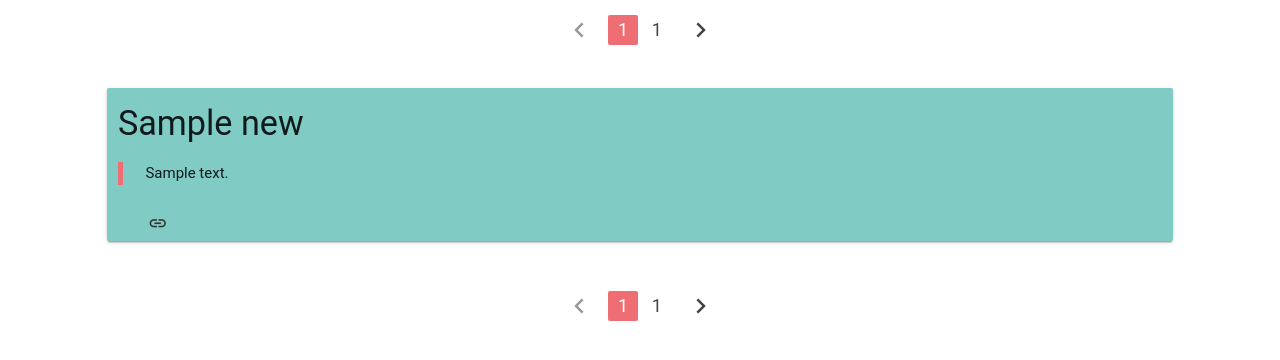
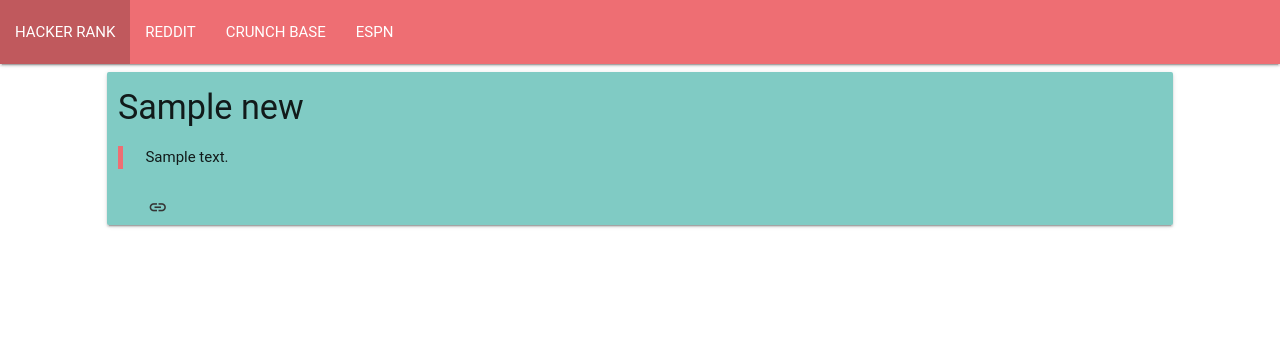
Before and after one commit to vendettacoder/HackerClient, a Flask app: template templates/homepage.html in a window 1280 px wide. Shown: the top 360 px of the page. Run offline with Flask 2, Linux system fonts and the light colour scheme; the template is opened without the code that fills it: most values are stand-ins (such as "Sample title", 1, 10 or a date in 2020); some libraries are stand-ins or nearby versions; some web fonts are replaced.

Commit message:
Adding Reddit client

```diff
--- a/server.py
+++ b/server.py
@@ -13,6 +13,7 @@ from mechanize import Browser
 from goose import Goose
 from multiprocessing import Pool,cpu_count
 import math
+import praw
 
 
 app = Flask(__name__,static_url_path='/static')
@@ -60,12 +61,17 @@ def extract_link(link):
     except:
         return None
 
+class AppStatus():
+    def __init__(self,page_number):
+        self.current_page=page_number
+
 @app.route('/')
 def loadInitialResults():
+    '''
     filter_words = ['python','Ocaml','Linux']
     filter_words = map(lambda x:x.lower(), filter_words)
-
     hn.set_filters(filter_words)
+    '''
     hn.get_links()
     hn.strip_inlinks()
     numProc = cpu_count()*2
@@ -73,15 +79,21 @@ def loadInitialResults():
     initial_res = pool.map(extract_link,hn.news_links)
     result = [x for x in initial_res if x is not None]
     news = [{'title':x[1],'url':x[0],'text':x[2]+'...'} for x in result]
-    obj=dict()
+    obj = dict()
     obj['link_data'] = news
     obj['num_pages'] = range(2,int(math.ceil((float(len(result))/10.0)+1)))
     return render_template('homepage.html',returnObj=obj)
 
-@app.route('/next_page')
-def loadNewPage():
-    pass
+@app.route('/reddit_page/')
+def loadRedditResults():
+    reddit = praw.Reddit(user_agent='rohan_news_client')
+    submissions = reddit.get_subreddit('worldnews').get_hot(limit=15)
+    news = [{'title':x.title,'url':x.url,'text':goose.extract(url=x.url).cleaned_text[:500]+'...'} for x in submissions]
+    obj = dict()
+    obj['link_data'] = news
+    obj['num_pages'] = range(2,int(math.ceil((float(len(news))/10.0)+1)))
+    return render_template('homepage.html',returnObj=obj)
 
 if __name__ == '__main__':
     app.debug = True
-    app.run(host='localhost',port=8086)
+    app.run(host='localhost',port=8089)
--- a/templates/homepage.html
+++ b/templates/homepage.html
@@ -1,7 +1,7 @@
 <!DOCTYPE html>
 <html>
    <head>
-      <title>The Materialize Example</title>
+      <title>My News Feed</title>
 	      <meta name="viewport" content="width=device-width, initial-scale=1">
 	      <link rel="stylesheet" href="https://fonts.googleapis.com/icon?family=Material+Icons">
 	      <link rel="stylesheet" href="https://cdnjs.cloudflare.com/ajax/libs/materialize/0.97.3/css/materialize.min.css">
@@ -10,10 +10,19 @@
   </head>
 
   <body>
-      <div class="progress hide">
-        <div class="indeterminate"></div>
-     </div>
+      <div class="navbar-fixed">
+        <nav>
+          <div class="nav-wrapper">
+            <ul class="left hide-on-med-and-down">
+              <li class="active"><a href="/">HACKER RANK</a></li>
+              <li><a href="/reddit_page/">REDDIT</a></li>
+              <li><a href="#">CRUNCH BASE</a></li>
+              <li><a href="#">ESPN</a></li>
+            </ul>
+          </div>
+        </nav>
       </div>
+      <!--
       <div class="row center-align" style="width:560px;">
          <div class="col s12 m12 l12" >
                <ul class="pagination">
@@ -26,6 +35,7 @@
                </ul>
          </div>
       </div>
+      !-->
       {% for news in returnObj['link_data'] %}
       <div class="row valign-wrapper">
         <div class="col s0 m0 l1"></div>
@@ -46,7 +56,7 @@
       </div>
       {% endfor %}
 
-
+      <!--
       <div class="row center-align" style="width:560px;">
          <div class="col s12 m12 l12" >
                <ul class="pagination">
@@ -59,5 +69,6 @@
                </ul>
          </div>
       </div>
+      !-->
    </body>
 </html>
```
